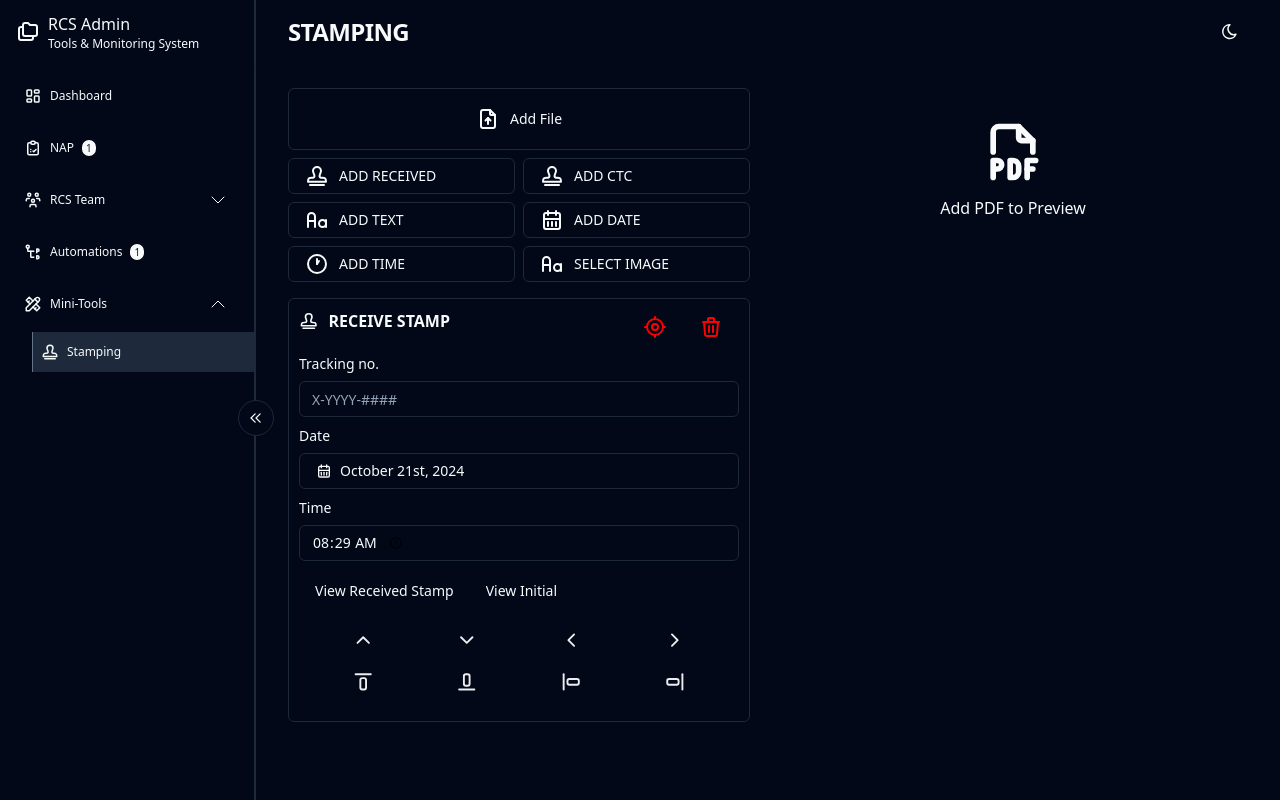
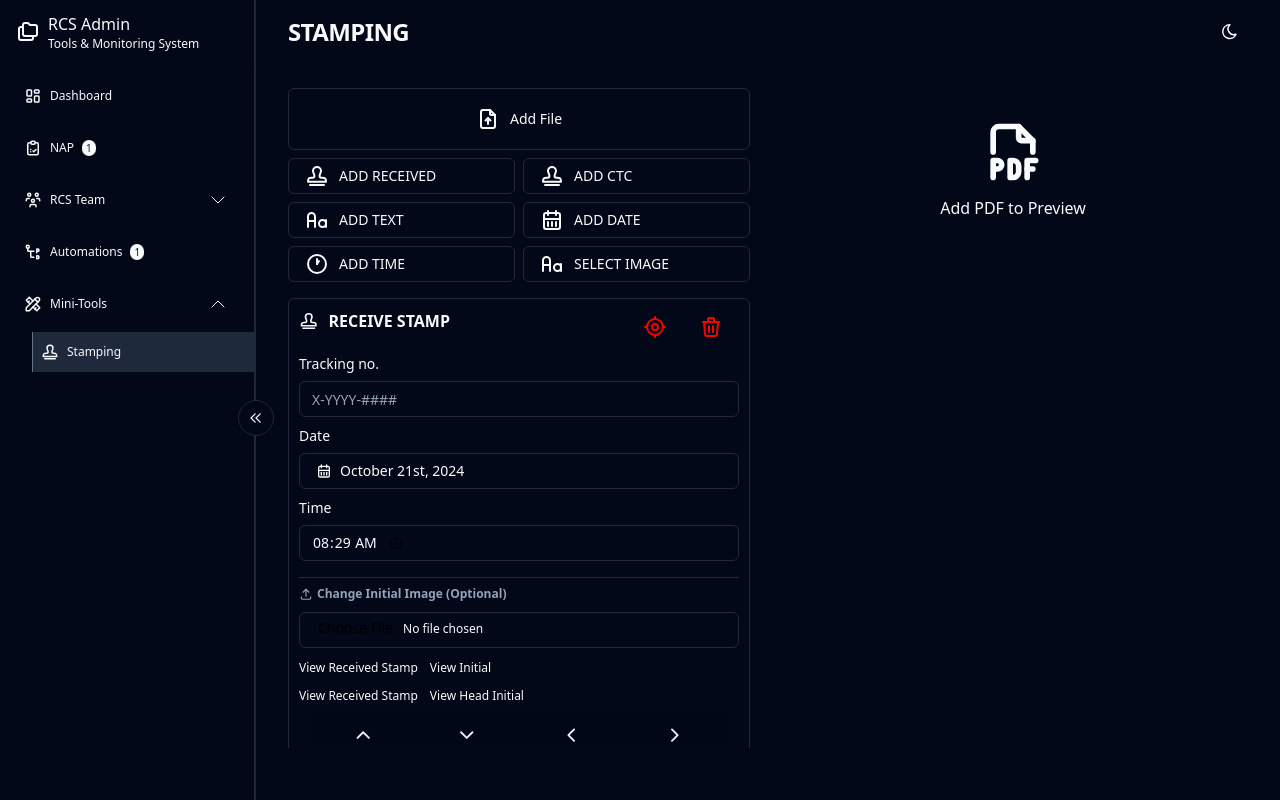
Before and after one commit to Almaniego08/OnlineStamp, a React (Vite) app: page /stamping in a window 1280 px wide. Both pictures are taken after a click on the button "ADD RECEIVED". Built offline with nearby package versions, Linux system fonts and the light colour scheme.

Commit message:
adding-image-on-receive

```diff
--- a/src/pages/stamping/components/received.tsx
+++ b/src/pages/stamping/components/received.tsx
@@ -1,7 +1,7 @@
 import { IconRubberStamp } from '@tabler/icons-react';
 import { Button } from '@/components/custom/button';
 import { State, Item } from '../util/stamps-reducer-types';
-import { receivedImg, initialMaricelImg,  } from '../data/images'
+import { receivedImg, initialMaricelImg, } from '../data/images'
 import { rgb } from 'pdf-lib';
 // adamInitial
 
@@ -23,7 +23,6 @@ export function Received({ addItem, state }: IAppProps) {
             return max;
         }, 0).toString();
     };
-
 
     const handleAddItems = () => {
         const id = String(Number(getMaxId()) + 1);
@@ -53,7 +52,7 @@ export function Received({ addItem, state }: IAppProps) {
             color: rgb(0.345, 0.137, 0.655),
             size: 11,
             content: '',
-        }
+        };
         const date = {
             id: '2',
             component: 'StampReceivedForm',
@@ -66,10 +65,10 @@ export function Received({ addItem, state }: IAppProps) {
             type: 'text',
             size: 13,
             content: '',
-        }
+        };
 
-
-        const initial = {
+        // FIXED: Ang initial ng inyong Head/Approver (Nananatiling static)
+        const headInitial = {
             id: '4',
             component: 'StampReceivedForm',
             height: 65,
@@ -79,18 +78,21 @@ export function Received({ addItem, state }: IAppProps) {
             isShown: true,
             type: 'image',
             content: initialMaricelImg,
-        }
-        // const adamInitialPosition = {
-        //     id: '5',
-        //     component: 'StampReceivedForm',
-        //     height: 20,
-        //     width: 20,
-        //     x: 135,
-        //     y: 85,
-        //     isShown: true,
-        //     type: 'image',
-        //     content: adamInitial,
-        // };
+        };
+
+        // BAGONG LAYER: Initial para sa nag-stamp (Ito ang babaguhin ng file upload)
+        const receiverInitial = {
+            id: '5',
+            component: 'StampReceivedForm',
+            height: 45, // Adjusted ang sukat para magkasya silang dalawa
+            width: 45,
+            x: 120,     // I-adjust ang x at y base sa visual space ng stamp niyo
+            y: 75,
+            isShown: true,
+            type: 'image',
+            content: '', // Blangko sa simula, magkakaroon kapag nag-upload
+        };
+
         const stamp = {
             id: id,
             component: 'StampReceivedForm',
@@ -105,12 +107,12 @@ export function Received({ addItem, state }: IAppProps) {
                 trackingNo,
                 date,
                 time,
-                initial,
-                // adamInitialPosition
+                headInitial,      // Id: '4' (Fixed Head)
+                receiverInitial,  // Id: '5' (Dynamic Stamped By)
             ]
         };
-        addItem(stamp)
-    }
+        addItem(stamp);
+    };
 
     return (
         <Button onClick={handleAddItems}
--- a/src/pages/stamping/components/stamp-received-form.tsx
+++ b/src/pages/stamping/components/stamp-received-form.tsx
@@ -8,13 +8,12 @@ import {
 } from "@/components/ui/popover";
 import { Button } from "@/components/custom/button";
 import { cn } from "@/lib/utils";
-import { IconCalendarMonth } from '@tabler/icons-react';
+import { IconCalendarMonth, IconUpload } from '@tabler/icons-react';
 import { Calendar } from "@/components/ui/calendar";
 import { format } from "date-fns";
 import { IconRubberStamp } from '@tabler/icons-react';
 import { PositioningButton } from './positioning-button';
 import { IconTrash } from '@tabler/icons-react';
-// import { Action } from "../util/stamps-reducer-types";
 import ModalImageView from "./modal-image-view";
 import { initialMaricelImg, receivedImg } from "../data/images";
 import { timeNowConvert, timeString, formatDate } from '../util/format-date-time'
@@ -29,17 +28,18 @@ type Props = {
     isEditing: string;
     setIsEditingPosition: (id: string) => void;
 }
-interface imagePreviewDataTypes { src?: string; title?: string }
+interface imagePreviewDataTypes { src?: string | File; title?: string }
 
 function StampReceivedForm({ removeItem, id, dispatch, pdfHeight, pdfWidth, isEditing, setIsEditingPosition }: Props) {
     const [trackingNo, setTrackingNo] = useState<string>('');
     const [date, setDate] = useState<Date | undefined>(undefined);
     const [time, setTime] = useState<string>('');
+    const [initialSrc, setInitialSrc] = useState<string | null>(null);
 
     const updateReceiveStampDetails = (
         id: string,
-        subId: string, // This is the id of the subcomponent being updated
-        value: string,
+        subId: string,
+        value: any, // Ginawang any para tumanggap ng string o File object
     ) => ({
         type: 'updateReceiveStampDetails',
         payload: { id, subId, value },
@@ -64,6 +64,28 @@ function StampReceivedForm({ removeItem, id, dispatch, pdfHeight, pdfWidth, isEd
         dispatch(updateReceiveStampDetails(id, '3', timestring));
     };
 
+    // BAGONG FUNCTION: Para sa pag-upload ng dynamic Initial signature file
+    const handleInitialUpload = (event: React.ChangeEvent<HTMLInputElement>) => {
+        if (event.target.files && event.target.files[0]) {
+            const file = event.target.files[0];
+
+            const objectUrl = URL.createObjectURL(file);
+            setInitialSrc(objectUrl);
+
+            dispatch({
+                type: 'updateReceiveStampDetails',
+                payload: {
+                    id: id,
+                    subId: '5', // TARGET: ID '5' para sa nag-stamp, hindi '4'
+                    value: {
+                        title: file.name,
+                        src: file,
+                    }
+                }
+            });
+        }
+    };
+
     useEffect(() => {
         const currentDate = new Date();
         const formattedDate = formatDate(currentDate)
@@ -78,9 +100,18 @@ function StampReceivedForm({ removeItem, id, dispatch, pdfHeight, pdfWidth, isEd
         dispatch(updateReceiveStampDetails(id, '3', ante_meridiem));
     }, []);
 
+    // Memory clean-up para sa nagawang Object URLs sa browser lifecycle
+    useEffect(() => {
+        return () => {
+            if (initialSrc) {
+                URL.revokeObjectURL(initialSrc);
+            }
+        };
+    }, [initialSrc]);
+
     const [imagePreviewData, setImagePreviewData] = useState<imagePreviewDataTypes>();
+    const [isModalOpen, setIsModalOpen] = useState(false);
 
-    const [isModalOpen, setIsModalOpen] = useState(false);
     const handleOpenModal = (image: imagePreviewDataTypes) => {
         setIsModalOpen(true)
         setImagePreviewData(image)
@@ -131,7 +162,7 @@ function StampReceivedForm({ removeItem, id, dispatch, pdfHeight, pdfWidth, isEd
                             <Calendar
                                 mode="single"
                                 onSelect={(selectedDate) => {
-                                    handleDateChange(selectedDate); // Handle date selection
+                                    handleDateChange(selectedDate);
                                 }}
                                 initialFocus
                             />
@@ -148,15 +179,48 @@ function StampReceivedForm({ removeItem, id, dispatch, pdfHeight, pdfWidth, isEd
                         className="w-full"
                     />
                 </div>
+
+                {/* INYEKSIYON: Input field para sa custom signature initial file selection */}
+                <div className='flex flex-col justify-start gap-[10px] border-t pt-2 mt-1'>
+                    <Label className='w-fit flex flex-row items-center gap-1 text-xs font-semibold text-muted-foreground' htmlFor="initial-file">
+                        <IconUpload size={14} /> Change Initial Image (Optional)
+                    </Label>
+                    <Input
+                        id="initial-file"
+                        type="file"
+                        accept="image/png, image/jpeg"
+                        onChange={handleInitialUpload}
+                        className="w-full text-xs"
+                    />
+                </div>
             </div>
-            <div>
-                <Button onClick={() => handleOpenModal(receivedImg)} variant='link'>
+
+            <div className="flex flex-wrap gap-1 justify-start">
+                <Button onClick={() => handleOpenModal(receivedImg)} variant='link' className="text-xs p-0 h-auto pr-2">
                     View Received Stamp
                 </Button>
-                <Button onClick={() => handleOpenModal(initialMaricelImg)} variant='link'>
+                <Button
+                    onClick={() => handleOpenModal(initialSrc ? { src: initialSrc, title: 'Uploaded Initial' } : initialMaricelImg)}
+                    variant='link'
+                    className="text-xs p-0 h-auto"
+                >
                     View Initial
                 </Button>
             </div>
+            <div className="flex flex-wrap gap-1 justify-start">
+                <Button onClick={() => handleOpenModal(receivedImg)} variant='link' className="text-xs p-0 h-auto pr-2">
+                    View Received Stamp
+                </Button>
+                <Button onClick={() => handleOpenModal(initialMaricelImg)} variant='link' className="text-xs p-0 h-auto pr-2">
+                    View Head Initial
+                </Button>
+                {initialSrc && (
+                    <Button onClick={() => handleOpenModal({ src: initialSrc, title: 'Uploaded Receiver Initial' })} variant='link' className="text-xs p-0 h-auto">
+                        View Receiver Initial
+                    </Button>
+                )}
+            </div>
+
             <div
                 className={`bg-background bg-opacity-50 rounded-md p-[5px] flex flex-row items-center transition-all duration-300 ${isEditing === id ? 'fixed' : 'relative'
                     }`}
@@ -181,13 +245,18 @@ function StampReceivedForm({ removeItem, id, dispatch, pdfHeight, pdfWidth, isEd
                     </Button>
                 ) : null}
             </div>
+
             <ModalImageView
                 isOpen={isModalOpen}
                 onClose={handleCloseModal}
                 title={imagePreviewData?.title}
             >
                 <div className="w-full h-[150px] flex items-center justify-center overflow-hidden p-[10px]">
-                    <img className="h-full  object-cover" src={imagePreviewData?.src} alt={imagePreviewData?.title} />
+                    <img
+                        className="h-full object-contain"
+                        src={typeof imagePreviewData?.src === 'string' ? imagePreviewData.src : (imagePreviewData?.src ? URL.createObjectURL(imagePreviewData.src as File) : '')}
+                        alt={imagePreviewData?.title}
+                    />
                 </div>
             </ModalImageView>
         </div>
--- a/src/pages/stamping/util/stamps-reducer.ts
+++ b/src/pages/stamping/util/stamps-reducer.ts
@@ -50,6 +50,16 @@ export const reducer = (state: State, action: Action): State => {
                     if (item.id === action.payload.id) {
                         const updatedSubcomponents = item.subcomponents?.map(sub => {
                             if (sub.id === action.payload.subId) {
+                                // TINGNAN: Kung ang subcomponent ay Image (ID '4') at ang payload ay ang bagong file payload object
+                                if (sub.type === 'image' && typeof action.payload.value === 'object') {
+                                    return {
+                                        ...sub,
+                                        // Kinukuha natin ang object structure na galing sa handleInitialUpload ({ title, src })
+                                        content: action.payload.value,
+                                    };
+                                }
+
+                                // Default fallback para sa mga normal text inputs (ID '1', '2', '3')
                                 return {
                                     ...sub,
                                     content: action.payload.value
@@ -65,6 +75,7 @@ export const reducer = (state: State, action: Action): State => {
                     return item;
                 })
             };
+
         case 'updateTextDetails':
             return {
                 ...state,
```
